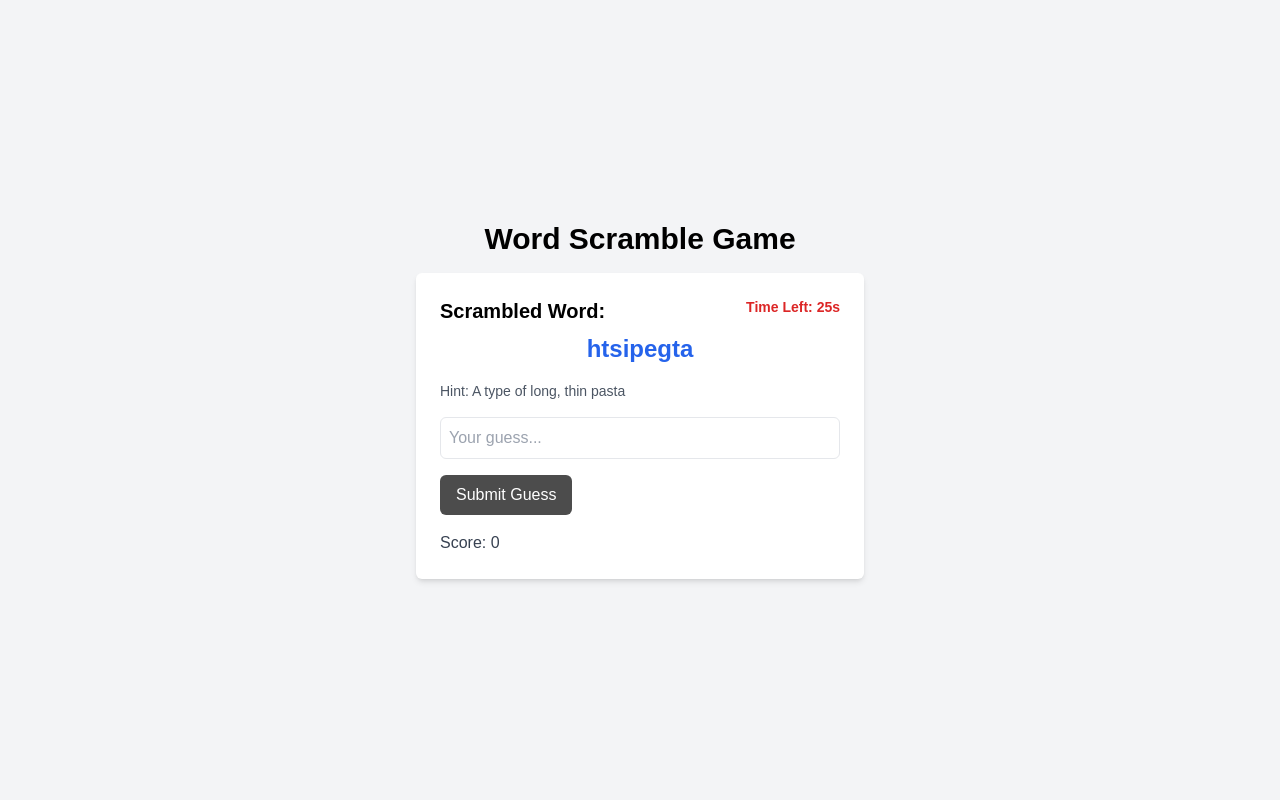
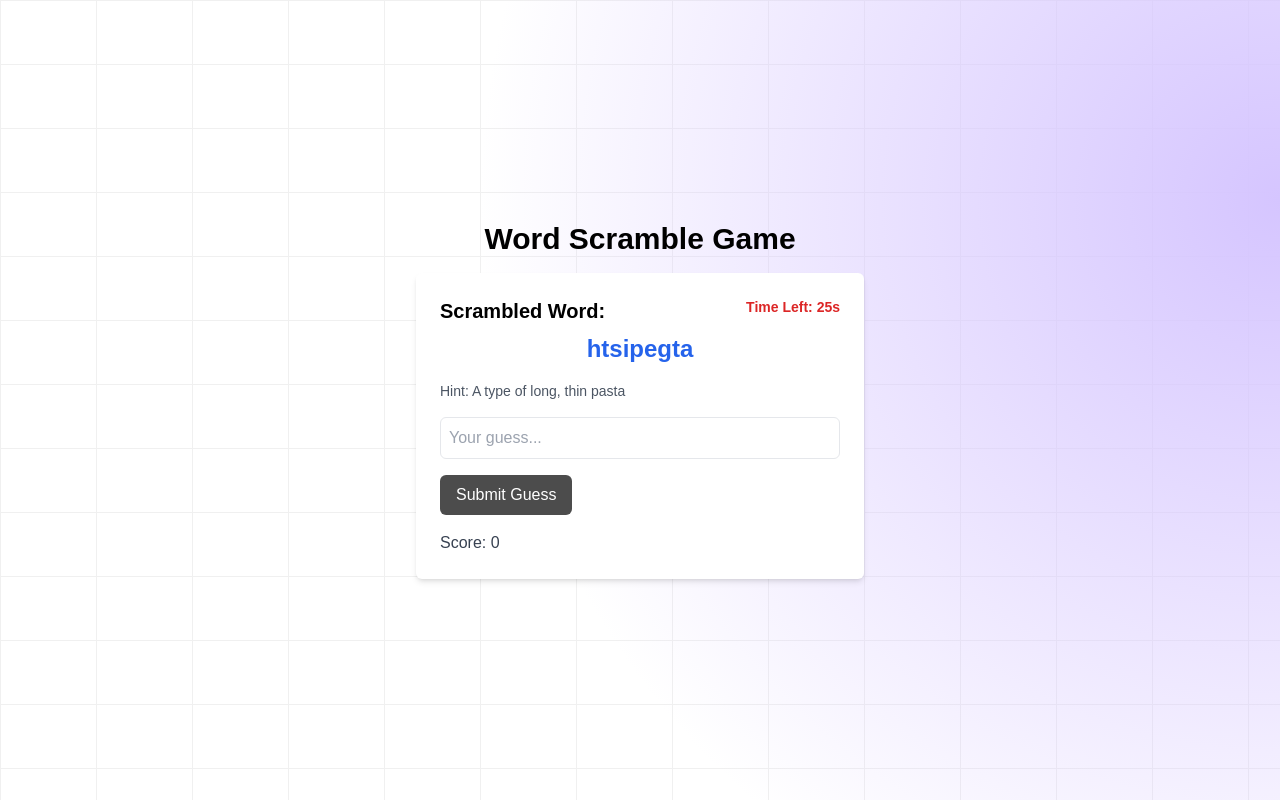
Before and after one commit to oyepariolaoluwalonimi/word-scramble-game, a Next.js app: page / in a window 1280 px wide. Built offline with nearby package versions, Linux system fonts and the light colour scheme.

Commit message:
Adjusting the background

```diff
--- a/src/components/WordScramble.tsx
+++ b/src/components/WordScramble.tsx
@@ -60,7 +60,7 @@
   };
 
   return (
-    <div className="flex flex-col items-center justify-center h-screen bg-gray-100 p-4">
+    <div className="flex flex-col items-center justify-center h-screen  p-4">
       <h1 className="text-3xl font-bold mb-4">Word Scramble Game</h1>
       <div className="bg-white shadow-md rounded-md p-6 w-full max-w-md">
         {isTimeUp ? (
```
